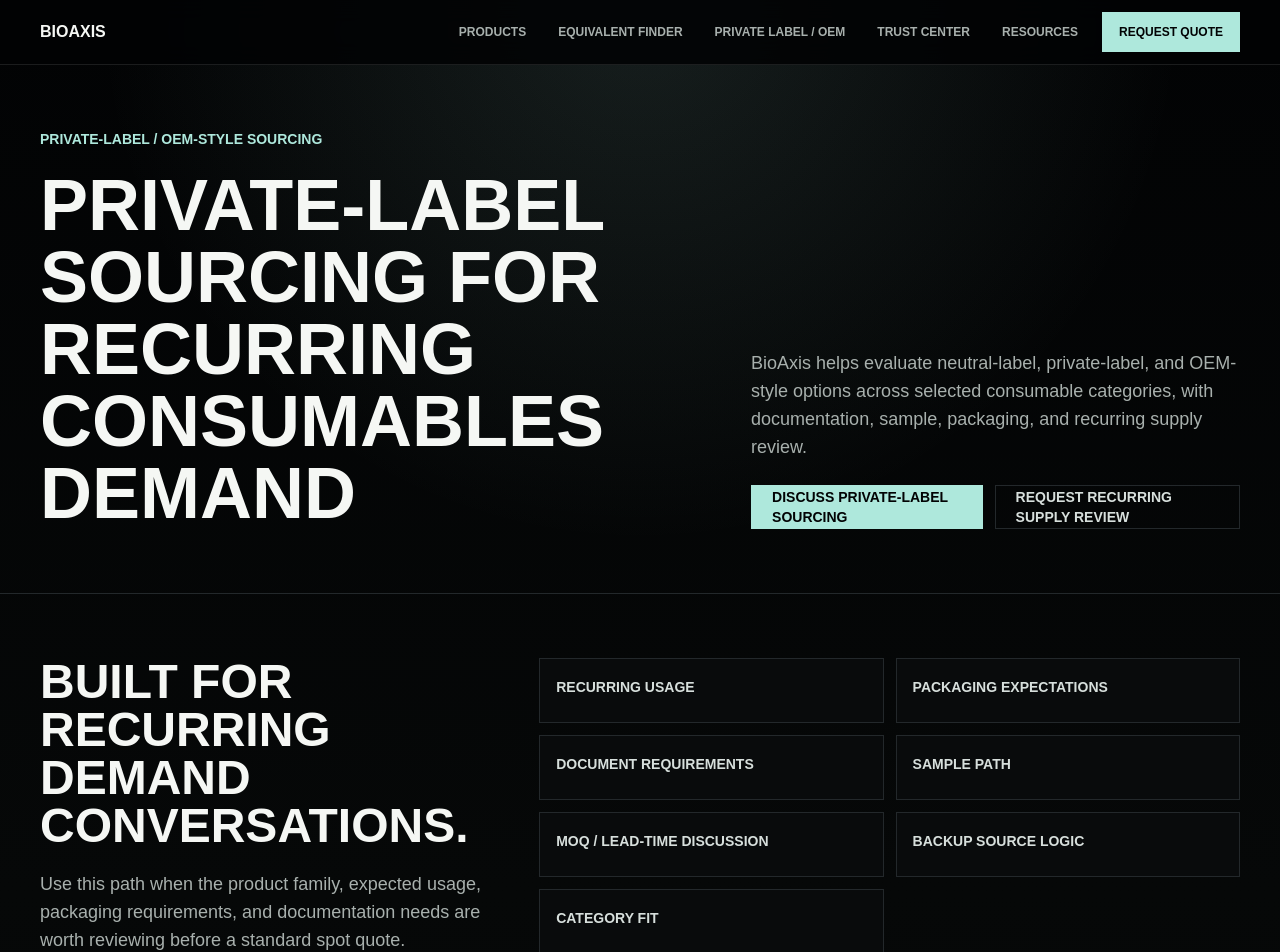
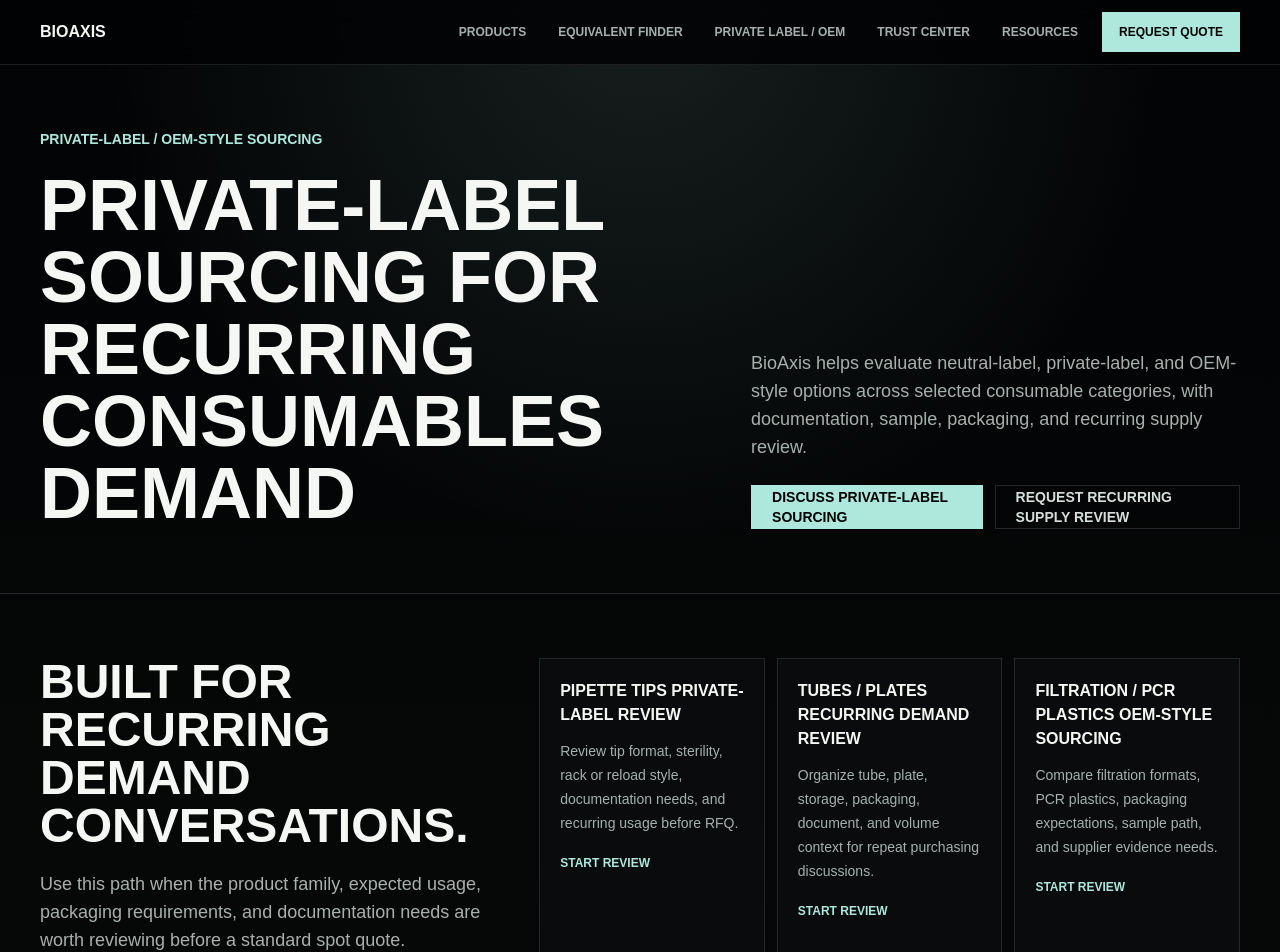
Before and after one commit to luckyericyao/bioaxisv3, a Next.js app: page /private-label-oem in a window 1280 px wide. Shown: the top 952 px of the page. Built offline with nearby package versions, Linux system fonts and the light colour scheme.

Commit message:
polish: clean BioAxis sourcing intake surfaces

```diff
--- a/src/app/page.tsx
+++ b/src/app/page.tsx
@@ -2,7 +2,6 @@
 import { BuyerTriggerSection } from "@/components/home/BuyerTriggerSection";
 import { FinalCTASection } from "@/components/home/FinalCTASection";
 import { HeroSearchSection } from "@/components/home/HeroSearchSection";
-import { HowBioAxisWorksSection } from "@/components/home/HowBioAxisWorksSection";
 import { PrioritySourcingLinesSection } from "@/components/home/PrioritySourcingLinesSection";
 import { WhatBioAxisDoesSection } from "@/components/home/WhatBioAxisDoesSection";
 
@@ -22,7 +21,6 @@
       <BuyerTriggerSection />
       <PrioritySourcingLinesSection />
       <WhatBioAxisDoesSection />
-      <HowBioAxisWorksSection />
       <FinalCTASection />
     </>
   );
--- a/src/app/private-label-oem/page.tsx
+++ b/src/app/private-label-oem/page.tsx
@@ -22,14 +22,22 @@
   "Automation-compatible consumables"
 ];
 
-const reviewAreas = [
-  "Recurring usage",
-  "Packaging expectations",
-  "Document requirements",
-  "Sample path",
-  "MOQ / lead-time discussion",
-  "Backup source logic",
-  "Category fit"
+const conversionBlocks = [
+  {
+    title: "Pipette tips private-label review",
+    body: "Review tip format, sterility, rack or reload style, documentation needs, and recurring usage before RFQ.",
+    href: "/request-quote?requestType=quote&sourcePage=private-label-oem&need=pipette-tips-private-label"
+  },
+  {
+    title: "Tubes / plates recurring demand review",
+    body: "Organize tube, plate, storage, packaging, document, and volume context for repeat purchasing discussions.",
+    href: "/request-quote?requestType=recurring-supply&sourcePage=private-label-oem&need=tubes-plates-recurring"
+  },
+  {
+    title: "Filtration / PCR plastics OEM-style sourcing",
+    body: "Compare filtration formats, PCR plastics, packaging expectations, sample path, and supplier evidence needs.",
+    href: "/request-quote?requestType=quote&sourcePage=private-label-oem&need=filtration-pcr-oem"
+  }
 ];
 
 export default function PrivateLabelOemPage() {
@@ -61,10 +69,14 @@
           title="Built for recurring demand conversations."
           subtitle="Use this path when the product family, expected usage, packaging requirements, and documentation needs are worth reviewing before a standard spot quote."
         />
-        <div className="grid gap-3 sm:grid-cols-2">
-          {reviewAreas.map((area) => (
-            <article key={area} className="border border-bioaxis-line bg-bioaxis-panel p-4">
-              <p className="text-sm font-semibold uppercase leading-6 text-bioaxis-steel">{area}</p>
+        <div className="grid gap-3 lg:grid-cols-3">
+          {conversionBlocks.map((block) => (
+            <article key={block.title} className="border border-bioaxis-line bg-bioaxis-panel p-5">
+              <h2 className="text-base font-bold uppercase leading-6 text-bioaxis-text">{block.title}</h2>
+              <p className="mt-3 text-sm leading-6 text-bioaxis-muted">{block.body}</p>
+              <Link href={block.href} className="mt-5 inline-flex text-xs font-bold uppercase text-bioaxis-accent">
+                Start review
+              </Link>
             </article>
           ))}
         </div>
--- a/src/components/home/HowBioAxisWorksSection.tsx
+++ /dev/null
@@ -1,38 +0,0 @@
-import { SectionHeader } from "@/components/ui/SectionHeader";
-
-const steps = [
-  {
-    title: "Paste what you have",
-    body: "SKU, catalog number, product name, supplier line, spreadsheet, or sourcing need."
-  },
-  {
-    title: "BioAxis structures the request",
-    body: "Product family, equivalent criteria, documentation needs, sample path, and quote fields."
-  },
-  {
-    title: "Move to sourcing follow-up",
-    body: "BioAxis follows up with the missing context needed for equivalent review, documents, samples, or quote next steps."
-  }
-];
-
-export function HowBioAxisWorksSection() {
-  return (
-    <section className="border-t border-bioaxis-line bg-bioaxis-black">
-      <div className="mx-auto w-full max-w-7xl px-5 py-14 sm:px-8 lg:px-10">
-        <SectionHeader
-          title="How BioAxis works"
-          subtitle="A lightweight intake flow for consumables sourcing, not a live-inventory storefront."
-        />
-        <div className="mt-8 grid gap-3 md:grid-cols-3">
-          {steps.map((step, index) => (
-            <article key={step.title} className="border border-bioaxis-line bg-bioaxis-panel p-5">
-              <span className="text-xs font-bold text-bioaxis-dim">{String(index + 1).padStart(2, "0")}</span>
-              <h2 className="mt-4 text-lg font-bold uppercase leading-tight text-bioaxis-text">{step.title}</h2>
-              <p className="mt-3 text-sm leading-6 text-bioaxis-muted">{step.body}</p>
-            </article>
-          ))}
-        </div>
-      </div>
-    </section>
-  );
-}
--- a/src/components/products/ProductCategoryCard.tsx
+++ b/src/components/products/ProductCategoryCard.tsx
@@ -7,18 +7,18 @@
 };
 
 const commonRequestsBySegment: Record<string, string[]> = {
-  "liquid-handling": ["Filtered or low-retention tips", "Automation-compatible formats", "Recurring tip and reservoir usage"],
-  "lab-plasticware": ["Sterile or DNase/RNase-free needs", "Storage and handling packs", "Tube and plate format review"],
-  "cell-culture": ["Media and supplement review", "Culture vessel format fit", "Sample-first switching path"],
-  "molecular-biology-pcr": ["PCR/qPCR plates and seals", "DNase/RNase-free plastics", "Instrument-compatible formats"],
-  "sample-prep-filtration": ["Syringe filter equivalents", "Membrane and pore-size fit", "Sterile filtration documents"],
-  "storage-cryopreservation": ["Cryovial and closure needs", "Temperature compatibility", "Recurring storage formats"],
-  "automation-consumables": ["Robotic tip compatibility", "Rack and deck fit", "Barcode or SBS format review"],
-  "assays-detection": ["Assay plate format", "Reader compatibility", "Detection workflow supplies"],
-  "proteins-antibodies-immunology": ["CoA and lot documentation", "Reagent equivalent support", "Immunoassay workflow fit"],
-  "buffers-chemicals-reagents": ["CoA/SDS request path", "Buffer and reagent lists", "Recurring lab supply planning"],
-  "small-lab-equipment": ["Accessory fit", "Documentation before purchase", "Equipment-linked consumables"],
-  "early-bioprocess-single-use": ["Single-use bags and tubing", "Connector and assembly needs", "Early CMC sourcing support"]
+  "liquid-handling": ["Filtered pipette tips", "Robotic reservoirs", "Serological pipettes"],
+  "lab-plasticware": ["Microcentrifuge tubes", "Deep-well plates", "Reagent bottles"],
+  "cell-culture": ["Serum-free media", "Culture flasks", "Multiwell plates"],
+  "molecular-biology-pcr": ["PCR plates", "qPCR seals", "PCR tube strips"],
+  "sample-prep-filtration": ["Syringe filters", "Spin columns", "Protein concentrators"],
+  "storage-cryopreservation": ["Cryovials", "Freezer boxes", "Storage plates"],
+  "automation-consumables": ["Robotic tips", "SBS plates", "Barcoded racks"],
+  "assays-detection": ["Assay plates", "ELISA plates", "Detection seals"],
+  "proteins-antibodies-immunology": ["Primary antibodies", "Protein reagents", "Immunoassay inputs"],
+  "buffers-chemicals-reagents": ["PBS buffers", "Tris buffers", "Recurring reagents"],
+  "small-lab-equipment": ["Mini centrifuges", "Tube racks", "Equipment accessories"],
+  "early-bioprocess-single-use": ["Single-use bags", "TPE tubing", "Connector assemblies"]
 };
 
 const descriptionsBySegment: Record<string, string> = {
@@ -52,8 +52,8 @@
       <p className="mt-4 line-clamp-2 flex-1 text-sm leading-6 text-bioaxis-muted">{description}</p>
 
       <div className="mt-5">
-        <p className="text-[11px] font-bold uppercase text-bioaxis-dim">Common sourcing requests</p>
-        <ul className="mt-3 grid gap-2" aria-label={`${segment.title} common sourcing requests`}>
+        <p className="text-[11px] font-bold uppercase text-bioaxis-dim">Example product types</p>
+        <ul className="mt-3 grid gap-2" aria-label={`${segment.title} example product types`}>
           {commonRequests.slice(0, 3).map((request) => (
             <li
               key={request}
@@ -73,7 +73,13 @@
           href={`/products/${segment.slug}`}
           className="inline-flex min-h-10 items-center justify-center border border-bioaxis-accent px-3 text-xs font-semibold uppercase text-bioaxis-accent transition hover:bg-bioaxis-accent hover:text-bioaxis-black"
         >
-          View families
+          View segment
+        </Link>
+        <Link
+          href={buildRequestHref({ segment: segment.slug, requestType: "quote" })}
+          className="inline-flex min-h-10 items-center justify-center border border-bioaxis-line px-3 text-xs font-semibold uppercase text-bioaxis-steel transition hover:border-bioaxis-accent hover:text-bioaxis-accent"
+        >
+          Request quote
         </Link>
         <Link
           href={buildRequestHref({ segment: segment.slug, requestType: "equivalent" })}
@@ -81,12 +87,6 @@
         >
           Find equivalent
         </Link>
-        <Link
-          href={buildRequestHref({ segment: segment.slug, requestType: "quote" })}
-          className="inline-flex min-h-10 items-center justify-center border border-bioaxis-line px-3 text-xs font-semibold uppercase text-bioaxis-steel transition hover:border-bioaxis-accent hover:text-bioaxis-accent"
-        >
-          Request quote
-        </Link>
       </div>
     </article>
   );
--- a/src/data/brand.ts
+++ b/src/data/brand.ts
@@ -1,6 +1,6 @@
 export const brand = {
   name: "BioAxis",
-  headline: "ONE STOP FOR LIFE SCIENCE CONSUMABLES",
+  headline: "Paste a catalog number, supplier SKU, or product list.",
   tagline: "Search anything. Source everything.",
   positioning: "One stop for life science consumables",
   vision: "To become the one-stop sourcing platform for every life science lab.",
```
Also changed, not shown: scripts/route-smoke.mjs (+11 -6 lines).
